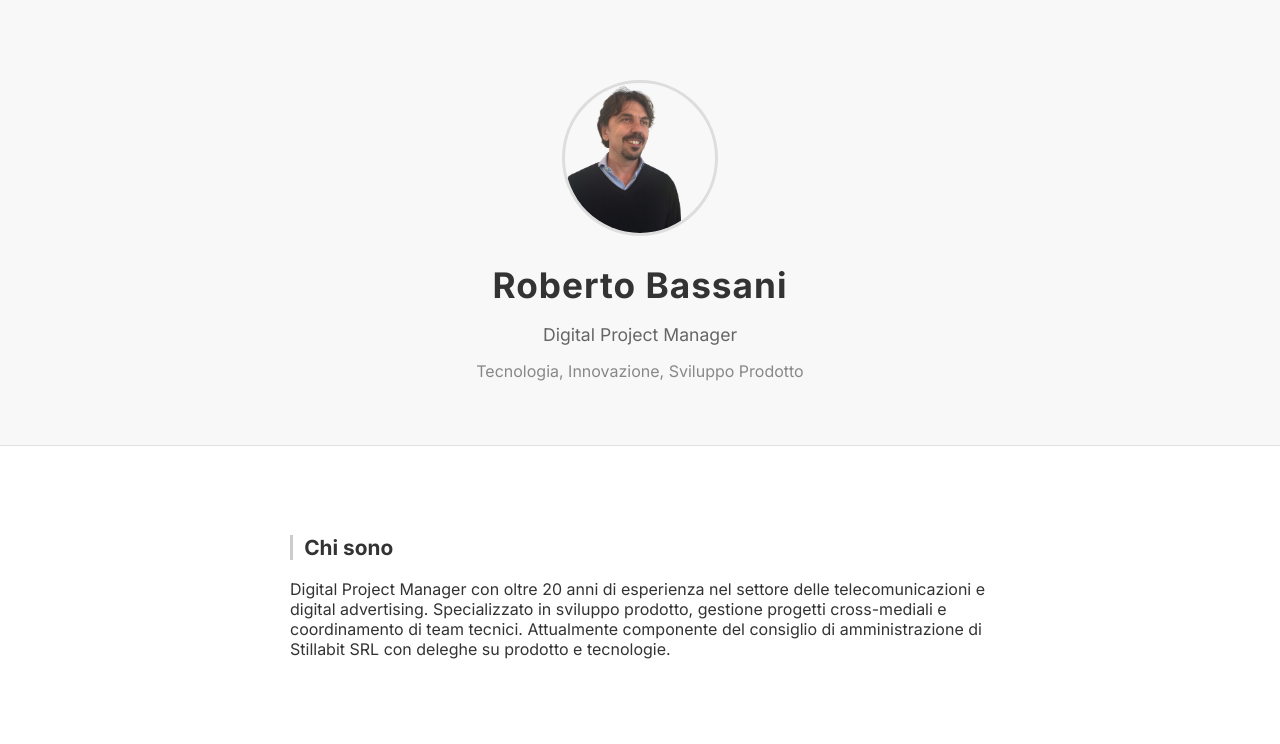
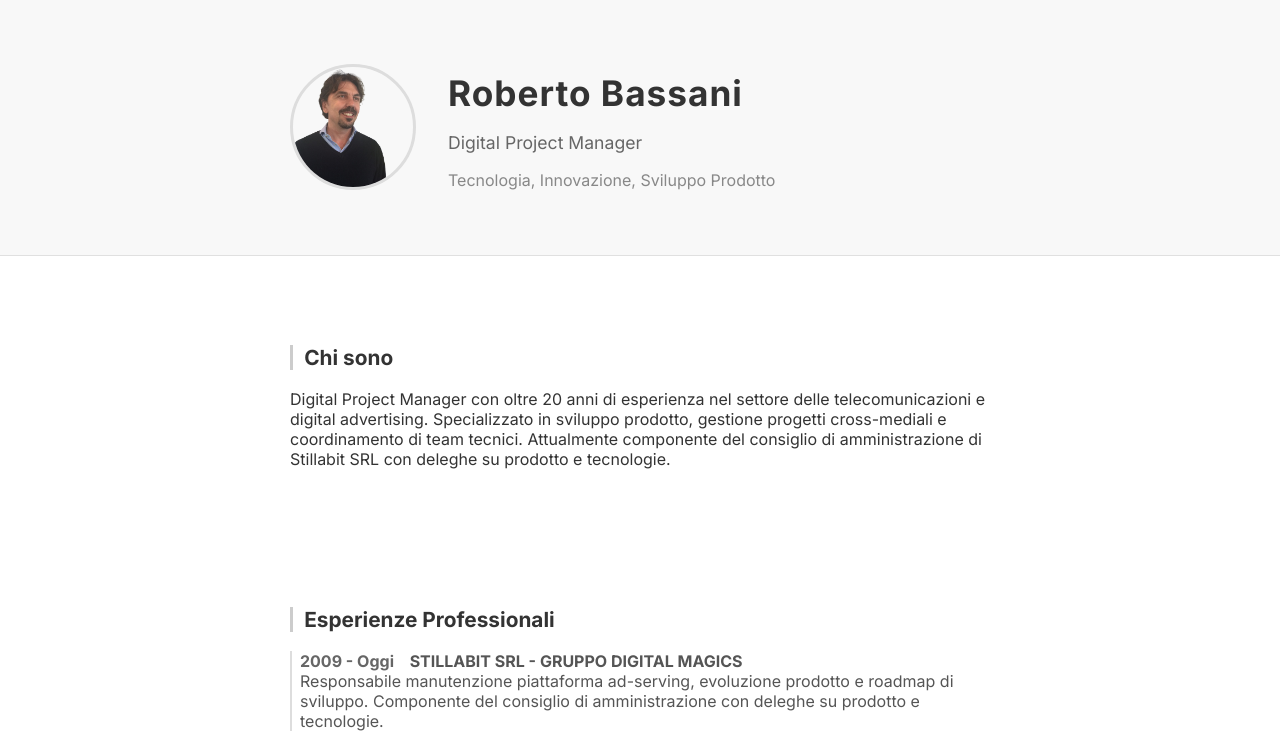
Before and after one commit to RobertoBassani/robertobassani.github.io, a plain HTML site: page index.html in a window 1280 px wide. Shown: the top 744 px of the page. Drawn offline with Linux system fonts and the light colour scheme.

Commit message:
foto a sx

```diff
--- a/style.css
+++ b/style.css
@@ -14,33 +14,35 @@ body {
 
 header {
   background: #f8f8f8;
-  text-align: center;
-  padding: 3rem 0 2rem 0;
+  padding: 2rem 0;
   border-bottom: 1px solid #e0e0e0;
 }
 .profile-pic {
-  width: 150px;
-  height: 150px;
+  width: 120px;
+  height: 120px;
   border-radius: 50%;
   object-fit: cover;
   border: 3px solid #ddd;
-  margin-bottom: 1rem;
+  margin-right: 2rem;
+  float: left;
 }
 h1 {
-  margin: 0.5rem 0 0.2rem 0;
+  margin: 0 0 0.5rem 0;
   font-size: 2.2rem;
   font-weight: 700;
   letter-spacing: 1px;
+  padding-top: 0.5rem;
 }
 .role {
   color: #666;
   font-size: 1.1rem;
-  margin-bottom: 0.2rem;
+  margin-bottom: 0.3rem;
 }
 .tagline {
   color: #888;
   font-size: 1rem;
   margin-bottom: 0;
+  line-height: 1.4;
 }
 section {
   margin: 2.5rem 0;
@@ -135,7 +137,8 @@ footer .social a:hover {
     font-size: 1.1rem;
   }
   .profile-pic {
-    width: 120px;
-    height: 120px;
+    width: 100px;
+    height: 100px;
+    margin-right: 1.5rem;
   }
 }
```
